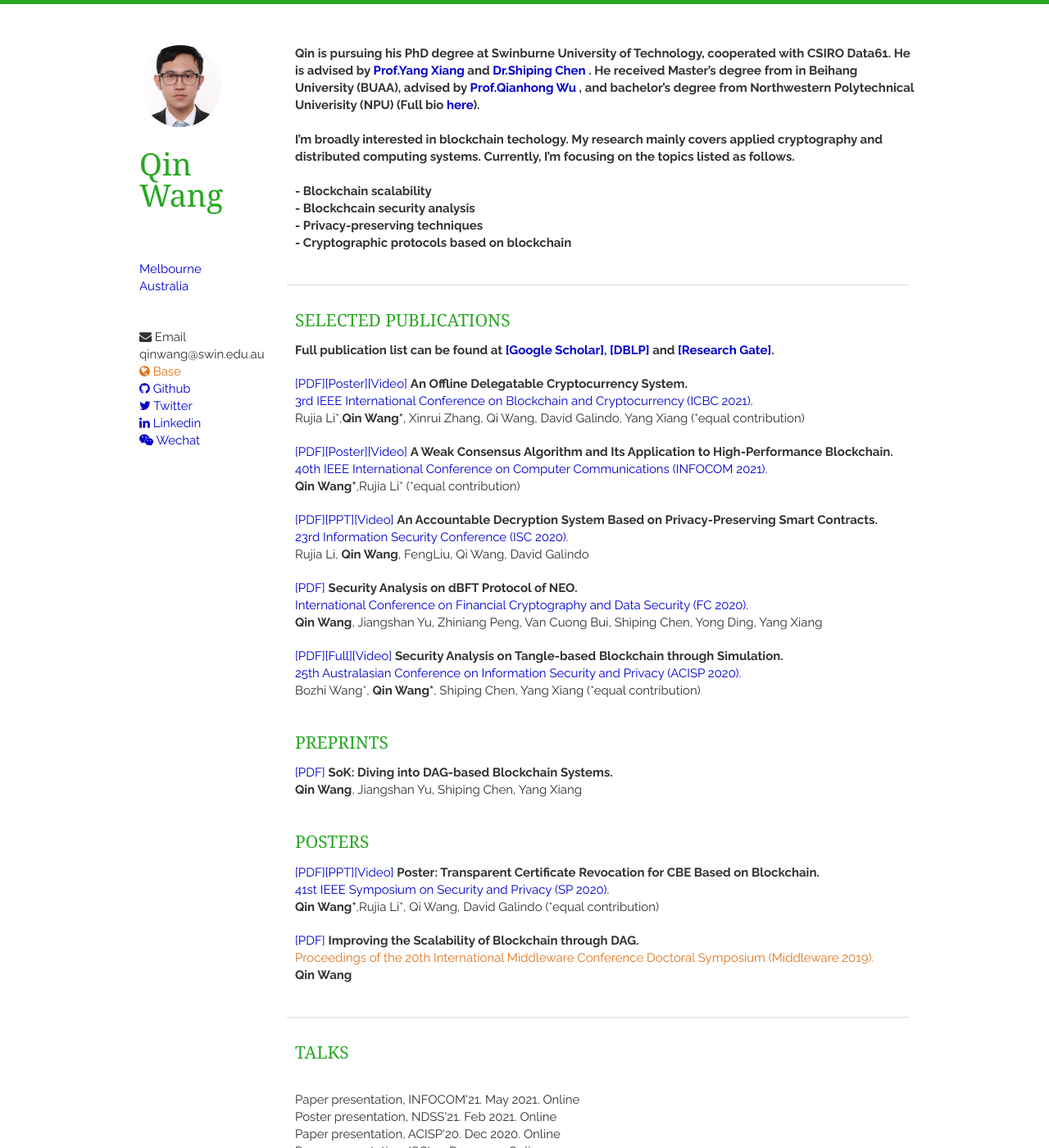
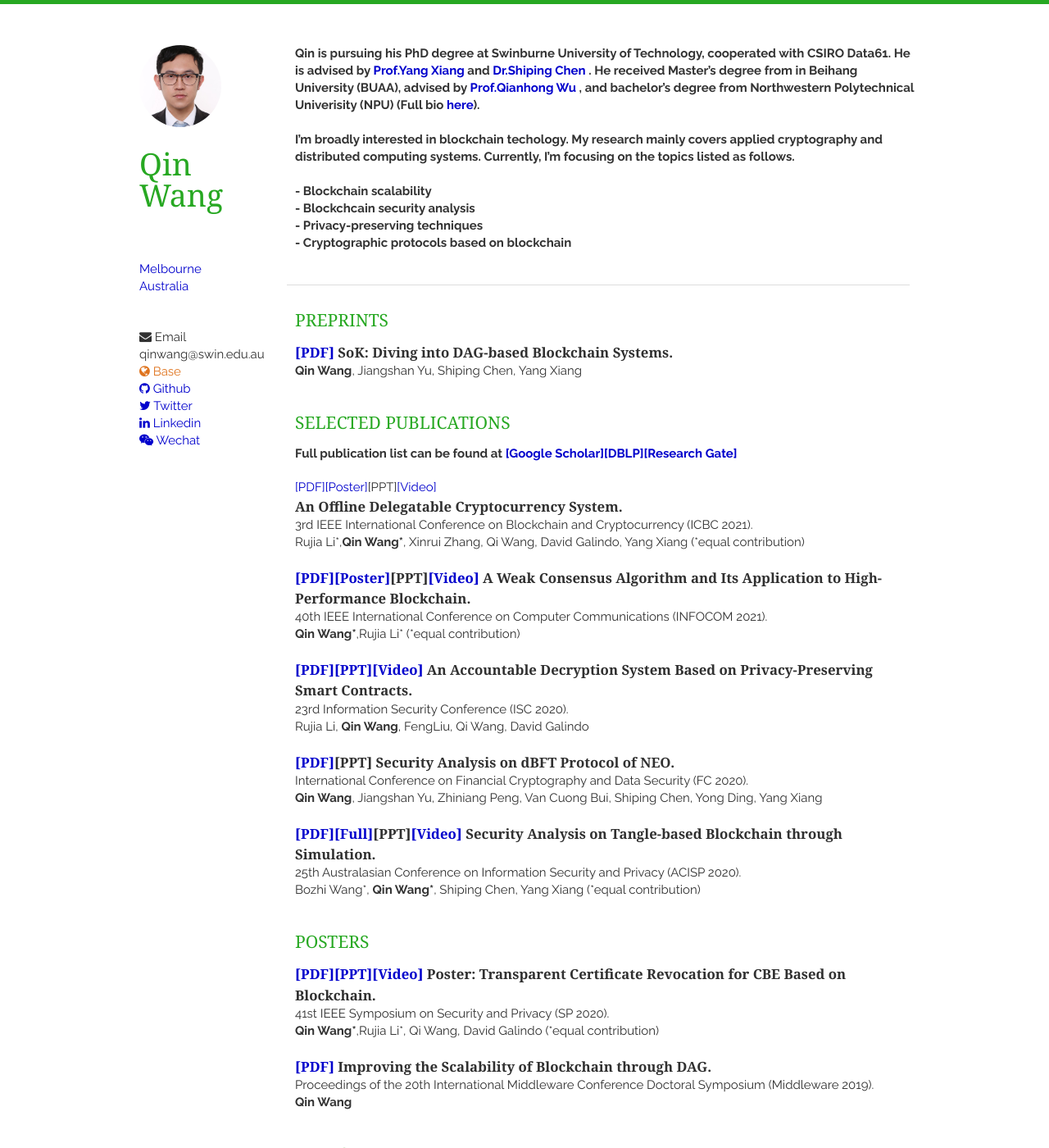
Before and after one commit to AaronWang-git/qinwang-git.github.io, a Jekyll site: the page built from index.html, in a window 1280 px wide and 1400 px high. Shown: the whole window at 82% size. Built offline with Jekyll 4.4.1, drawn with Linux system fonts in a browser that asks for light colours; nearby versions of some CDN libraries; the list of posts is cut into pages by our own code; some of the changed lines change nothing that is shown.

Commit message:
Update publications.html

```diff
--- a/_includes/publications.html
+++ b/_includes/publications.html
@@ -1,57 +1,10 @@
 <section class="thirteen columns">
-
-    <h1>Selected Publications</h1>
-
-    <article>
-    <strong>Full publication list can be found at <a href = "https://scholar.google.com/citations?user=6jdTO0cAAAAJ&hl=en" target="_blank">[Google Scholar]</a>, <a href = "https://dblp.org/pid/35/1647-8.html" target="_blank">[DBLP]</a> and <a href = "https://www.researchgate.net/profile/Qin-Wang-84" target="_blank">[Research Gate]</a>.</strong>
-    </article>
-
-
+  <h1>Preprints</h1>
 
     <article>
         <header>
-            <a href = "https://arxiv.org/abs/2103.12905" target="_blank">[PDF]</a><a href = "https://www.ndss-symposium.org/wp-content/uploads/NDSS2021posters_paper_14.pdf" target="_blank">[Poster]</a><a href = "https://www.youtube.com/watch?v=sX72TvJJk-s&t=411s" target="_blank">[Video]</a>
-            <strong>An Offline Delegatable Cryptocurrency System.</strong>
-            <br><a href = "https://icbc2021.ieee-icbc.org/" target="_blank"> 3rd IEEE International Conference on Blockchain and Cryptocurrency (ICBC 2021).</a>
-            <br>Rujia Li<sup>*</sup>,<strong>Qin Wang<sup>*</sup></strong>, Xinrui Zhang, Qi Wang, David Galindo, Yang Xiang  (*equal contribution)
-       </header>
-    </article>
-
-
-    <article>
-        <header>
-            <a href = "https://arxiv.org/abs/2102.00872">[PDF]</a><a href = "https://www.ndss-symposium.org/wp-content/uploads/NDSS2021posters_paper_5.pdf" target="_blank">[Poster]</a><a href = "https://youtu.be/G5HO9kobm6Y" target="_blank">[Video]</a>
-            <strong>A Weak Consensus Algorithm and Its Application to High-Performance Blockchain.</strong>
-            <br><a href = "https://infocom2021.ieee-infocom.org/" target="_blank"> 40th IEEE International Conference on Computer Communications (INFOCOM 2021).</a>
-            <br><strong>Qin Wang<sup>*</sup></strong>,<b>Rujia Li</b><sup>*</sup> (*equal contribution)
-       </header>
-    </article>
-
-
-    <article>
-        <header>
-            <a href = "https://link.springer.com/chapter/10.1007/978-3-030-62974-8_21" target="_blank">[PDF]</a><a href = "http://rujia.uk/ppt/isc20.pdf" target="_blank">[PPT]</a><a href = "https://www.youtube.com/watch?v=UF-yFuIEYe8&t=29s" target="_blank">[Video]</a>
-            <strong>An Accountable Decryption System Based on Privacy-Preserving Smart Contracts.</strong>
-            <br><a href = "https://isc2020.petra.ac.id/" target="_blank"> 23rd Information Security Conference (ISC 2020).</a>
-            <br>Rujia Li, <strong>Qin Wang</strong>, FengLiu, Qi Wang, David Galindo
-       </header>
-    </article>
-
-  <article>
-        <header>
-            <a href = "https://link.springer.com/chapter/10.1007/978-3-030-51280-4_2" target="_blank">[PDF]</a>
-            <strong>Security Analysis on dBFT Protocol of NEO.</strong>
-            <br><a href = "https://fc20.ifca.ai/" target="_blank"> International Conference on Financial Cryptography and Data Security (FC 2020).</a>
-            <br><strong>Qin Wang</strong>, Jiangshan Yu, Zhiniang Peng, Van Cuong Bui, Shiping Chen, Yong Ding, Yang Xiang
-       </header>
-    </article>
-
-  <article>
-        <header>
-            <a href = "https://link.springer.com/chapter/10.1007/978-3-030-55304-3_35" target="_blank">[PDF]</a><a href = "https://arxiv.org/abs/2008.04863" target="_blank">[Full]</a><a href = "https://youtu.be/X-YGjhdto9o" target="_blank">[Video]</a>
-            <strong>Security Analysis on Tangle-based Blockchain through Simulation.</strong>
-            <br><a href = "http://nsclab.org/acisp2020/index.html" target="_blank"> 25th Australasian Conference on Information Security and Privacy (ACISP 2020).</a>
-            <br>Bozhi Wang<sup>*</sup>, <strong>Qin Wang<sup>*</sup></strong>, Shiping Chen, Yang Xiang (*equal contribution)
+            <h1><a href = "https://arxiv.org/abs/2012.06128" target="_blank">[PDF]</a> SoK: Diving into DAG-based Blockchain Systems.</h1>
+            <strong>Qin Wang</strong>, Jiangshan Yu, Shiping Chen, Yang Xiang
        </header>
     </article>
 
@@ -60,17 +13,61 @@
 
 
 <section class="thirteen columns">
-  <h1>Preprints</h1>
+
+    <h1>Selected Publications</h1>
+
+    <article>
+    <strong>Full publication list can be found at <a href = "https://scholar.google.com/citations?user=6jdTO0cAAAAJ&hl=en" target="_blank">[Google Scholar]</a><a href = "https://dblp.org/pid/35/1647-8.html" target="_blank">[DBLP]</a><a href = "https://www.researchgate.net/profile/Qin-Wang-84" target="_blank">[Research Gate]</a></strong>
+    </article>
+
+
 
     <article>
         <header>
-            <a href = "https://arxiv.org/abs/2012.06128" target="_blank">[PDF]</a>
-            <strong>SoK: Diving into DAG-based Blockchain Systems.</strong>
-            <br><strong>Qin Wang</strong>, Jiangshan Yu, Shiping Chen, Yang Xiang
+            <a href = "https://arxiv.org/abs/2103.12905" target="_blank">[PDF]</a><a href = "https://www.ndss-symposium.org/wp-content/uploads/NDSS2021posters_paper_14.pdf" target="_blank">[Poster]</a>[PPT]<a href = "https://www.youtube.com/watch?v=sX72TvJJk-s&t=411s" target="_blank">[Video]</a>
+            <h1>An Offline Delegatable Cryptocurrency System.</h1>
+            3rd IEEE International Conference on Blockchain and Cryptocurrency (ICBC 2021).
+            <br>Rujia Li<sup>*</sup>,<strong>Qin Wang<sup>*</sup></strong>, Xinrui Zhang, Qi Wang, David Galindo, Yang Xiang  (*equal contribution)
+       </header>
+    </article>
+
+
+    <article>
+        <header>
+            <h1><a href = "https://arxiv.org/abs/2102.00872">[PDF]</a><a href = "https://www.ndss-symposium.org/wp-content/uploads/NDSS2021posters_paper_5.pdf" target="_blank">[Poster]</a>[PPT]<a href = "https://youtu.be/G5HO9kobm6Y" target="_blank">[Video]</a>
+            A Weak Consensus Algorithm and Its Application to High-Performance Blockchain.</h1>
+            40th IEEE International Conference on Computer Communications (INFOCOM 2021).
+            <br><strong>Qin Wang<sup>*</sup></strong>,<b>Rujia Li</b><sup>*</sup> (*equal contribution)
+       </header>
+    </article>
+
+
+    <article>
+        <header>
+            <h1><a href = "https://link.springer.com/chapter/10.1007/978-3-030-62974-8_21" target="_blank">[PDF]</a><a href = "http://rujia.uk/ppt/isc20.pdf" target="_blank">[PPT]</a><a href = "https://www.youtube.com/watch?v=UF-yFuIEYe8&t=29s" target="_blank">[Video]</a> An Accountable Decryption System Based on Privacy-Preserving Smart Contracts.</h1>
+            23rd Information Security Conference (ISC 2020).
+            <br>Rujia Li, <strong>Qin Wang</strong>, FengLiu, Qi Wang, David Galindo
+       </header>
+    </article>
+
+  <article>
+        <header>
+            <h1><a href = "https://link.springer.com/chapter/10.1007/978-3-030-51280-4_2" target="_blank">[PDF]</a>[PPT] Security Analysis on dBFT Protocol of NEO.</h1>
+            International Conference on Financial Cryptography and Data Security (FC 2020).
+            <br><strong>Qin Wang</strong>, Jiangshan Yu, Zhiniang Peng, Van Cuong Bui, Shiping Chen, Yong Ding, Yang Xiang
+       </header>
+    </article>
+
+  <article>
+        <header>
+            <h1><a href = "https://link.springer.com/chapter/10.1007/978-3-030-55304-3_35" target="_blank">[PDF]</a><a href = "https://arxiv.org/abs/2008.04863" target="_blank">[Full]</a>[PPT]<a href = "https://youtu.be/X-YGjhdto9o" target="_blank">[Video]</a> Security Analysis on Tangle-based Blockchain through Simulation.</h1>
+            25th Australasian Conference on Information Security and Privacy (ACISP 2020).
+            <br>Bozhi Wang<sup>*</sup>, <strong>Qin Wang<sup>*</sup></strong>, Shiping Chen, Yang Xiang (*equal contribution)
        </header>
     </article>
 
 </section>
+
 
 
 
@@ -81,23 +78,21 @@
 
     <article>
       <header>
-            <a href = "https://www.ieee-security.org/TC/SP2020/poster-abstracts/hotcrp_sp20posters-final7.pdf" target="_blank">[PDF]</a><a href = "http://rujia.uk/resource/SP20_POSTER.pdf" target="_blank">[PPT]</a><a href = "https://youtu.be/6z9Nfo37DQA" target="_blank">[Video]</a>
-            <strong>Poster: Transparent Certificate Revocation for CBE Based on Blockchain.</strong>
-            <br><a href = "https://www.ieee-security.org/TC/SP2020/index.html" target="_blank"> 41st IEEE Symposium on Security and Privacy (SP 2020).</a>
+            <h1><a href = "https://www.ieee-security.org/TC/SP2020/poster-abstracts/hotcrp_sp20posters-final7.pdf" target="_blank">[PDF]</a><a href = "http://rujia.uk/resource/SP20_POSTER.pdf" target="_blank">[PPT]</a><a href = "https://youtu.be/6z9Nfo37DQA" target="_blank">[Video]</a>
+            Poster: Transparent Certificate Revocation for CBE Based on Blockchain.</h1>
+            41st IEEE Symposium on Security and Privacy (SP 2020).
             <br><strong>Qin Wang<sup>*</sup></strong>,<b>Rujia Li</b><sup>*</sup>, Qi Wang, David Galindo (*equal contribution)
        </header>
     </article>
 
     <article>
       <header>
-            <a href = "https://dl-acm-org.ezproxy.lib.swin.edu.au/doi/abs/10.1145/3366624.3368165" target="_blank">[PDF]</a>
-            <strong>Improving the Scalability of Blockchain through DAG.</strong>
-            <br><a href = "" target="_blank"> Proceedings of the 20th International Middleware Conference Doctoral Symposium (Middleware 2019).</a>
+            <h1><a href = "https://dl-acm-org.ezproxy.lib.swin.edu.au/doi/abs/10.1145/3366624.3368165" target="_blank">[PDF]</a>
+            Improving the Scalability of Blockchain through DAG.</h1>
+            Proceedings of the 20th International Middleware Conference Doctoral Symposium (Middleware 2019).
             <br><strong>Qin Wang</strong>
        </header>
     </article>
 
+
 </section>
-
-
-<hr>
```
